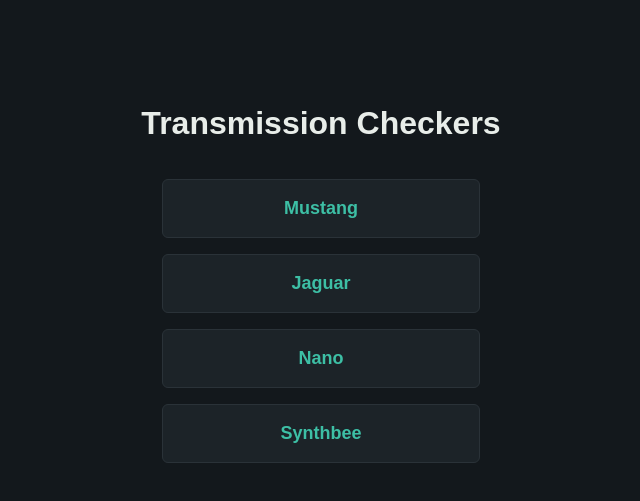
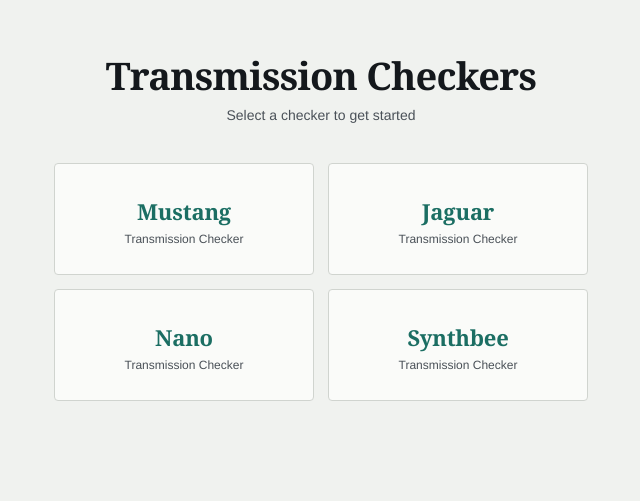
Before and after one commit to stl-kntt-lgtm/isbn-checker, a plain HTML site: page index.html in a window 1280 px wide. Shown: the part 175-676 px from the top of the page, without its empty margins (319-959 px from the left). Drawn offline with Linux system fonts and the light colour scheme.

Commit message:
Redesign landing page to match app styling

```diff
--- a/index.html
+++ b/index.html
@@ -1,18 +1,103 @@
 <!DOCTYPE html>
 <html lang="en">
-<head><meta charset="UTF-8"><meta name="viewport" content="width=device-width, initial-scale=1.0">
+<head>
+<meta charset="UTF-8">
+<meta name="viewport" content="width=device-width, initial-scale=1.0">
+<meta name="theme-color" content="#F0F2EF">
 <title>Transmission Checkers</title>
 <style>
-  body { font-family: Arial, sans-serif; background: #13181C; color: #E8EDE9; display: flex; flex-direction: column; align-items: center; justify-content: center; min-height: 100vh; gap: 16px; padding: 40px 20px; }
-  a { display: block; width: 280px; padding: 18px; text-align: center; font-size: 18px; font-weight: 700; background: #1C2328; color: #3DBFA5; text-decoration: none; border-radius: 6px; border: 1px solid #2A3238; }
-  a:hover { background: #1A3430; }
+  :root {
+    --paper: #F0F2EF;
+    --ink: #14181C;
+    --ink-soft: #4A5158;
+    --card: #FAFBF9;
+    --teal: #1B6E63;
+    --teal-dark: #114A43;
+    --teal-light: #E8F3F1;
+    --line: #D0D4CF;
+  }
+  * { box-sizing: border-box; margin: 0; padding: 0; }
+  body {
+    background: var(--paper);
+    color: var(--ink);
+    font-family: 'Helvetica Neue', Arial, sans-serif;
+    min-height: 100vh;
+    display: flex;
+    flex-direction: column;
+    align-items: center;
+    justify-content: center;
+    padding: 40px 20px;
+  }
+  .header { text-align: center; margin-bottom: 40px; }
+  .header h1 {
+    font-family: Georgia, serif;
+    font-size: clamp(28px, 5vw, 38px);
+    letter-spacing: -0.02em;
+    margin-bottom: 6px;
+  }
+  .header p { color: var(--ink-soft); font-size: 14px; }
+  .grid {
+    display: flex;
+    flex-wrap: wrap;
+    gap: 14px;
+    justify-content: center;
+    max-width: 600px;
+  }
+  .card {
+    display: flex;
+    flex-direction: column;
+    align-items: center;
+    justify-content: center;
+    width: 260px;
+    padding: 32px 20px 28px;
+    background: var(--card);
+    border: 1px solid var(--line);
+    border-radius: 4px;
+    text-decoration: none;
+    color: var(--ink);
+    transition: all 0.15s;
+    gap: 6px;
+  }
+  .card:hover {
+    border-color: var(--teal);
+    box-shadow: 0 2px 12px rgba(27,110,99,0.12);
+  }
+  .card .name {
+    font-family: Georgia, serif;
+    font-size: 22px;
+    font-weight: 700;
+    color: var(--teal);
+    letter-spacing: -0.01em;
+  }
+  .card .sub {
+    font-size: 12px;
+    color: var(--ink-soft);
+  }
+  .card:hover .name { color: var(--teal-dark); }
 </style>
 </head>
 <body>
-  <h1>Transmission Checkers</h1>
-  <a href="Mustang.html">Mustang</a>
-  <a href="Jaguar.html">Jaguar</a>
-  <a href="Nano.html">Nano</a>
-  <a href="Synthbee.html">Synthbee</a>
+  <div class="header">
+    <h1>Transmission Checkers</h1>
+    <p>Select a checker to get started</p>
+  </div>
+  <div class="grid">
+    <a class="card" href="Mustang.html">
+      <span class="name">Mustang</span>
+      <span class="sub">Transmission Checker</span>
+    </a>
+    <a class="card" href="Jaguar.html">
+      <span class="name">Jaguar</span>
+      <span class="sub">Transmission Checker</span>
+    </a>
+    <a class="card" href="Nano.html">
+      <span class="name">Nano</span>
+      <span class="sub">Transmission Checker</span>
+    </a>
+    <a class="card" href="Synthbee.html">
+      <span class="name">Synthbee</span>
+      <span class="sub">Transmission Checker</span>
+    </a>
+  </div>
 </body>
 </html>
```
Also changed, not shown: 1 other file.
